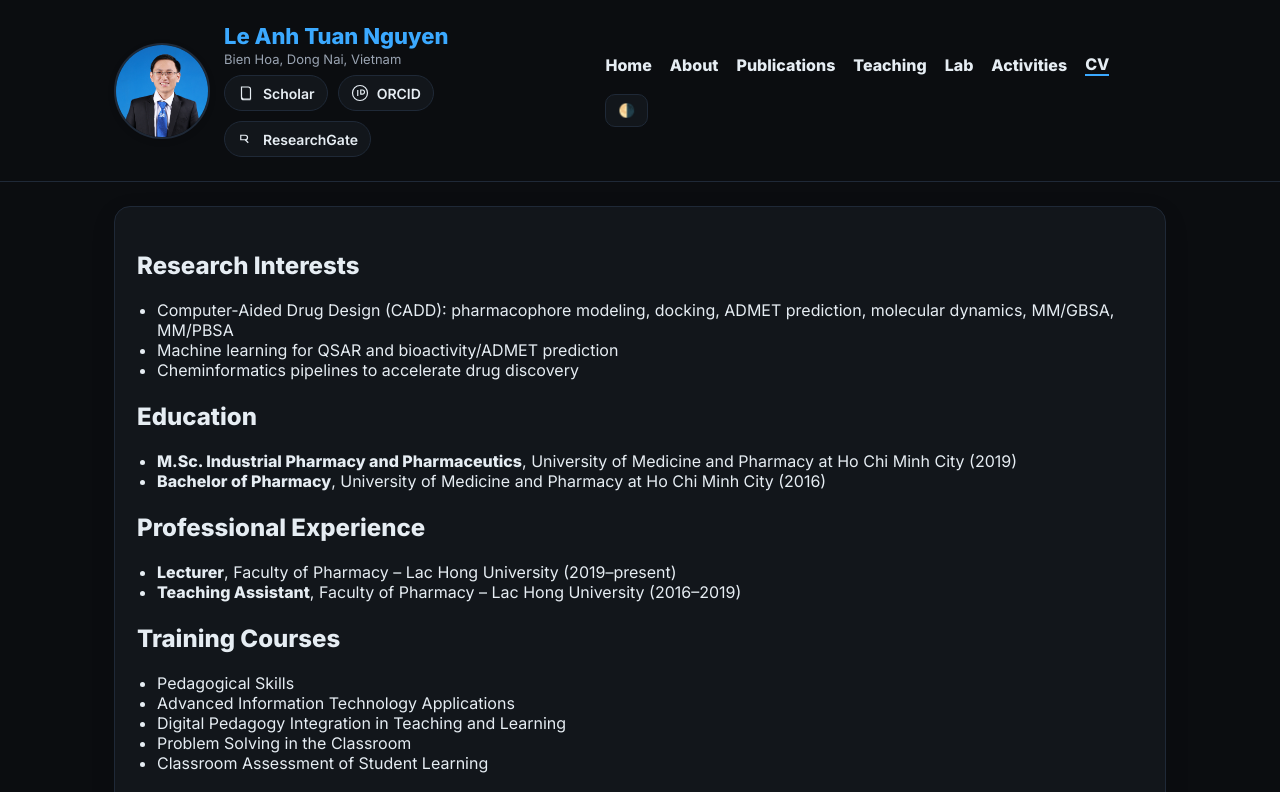
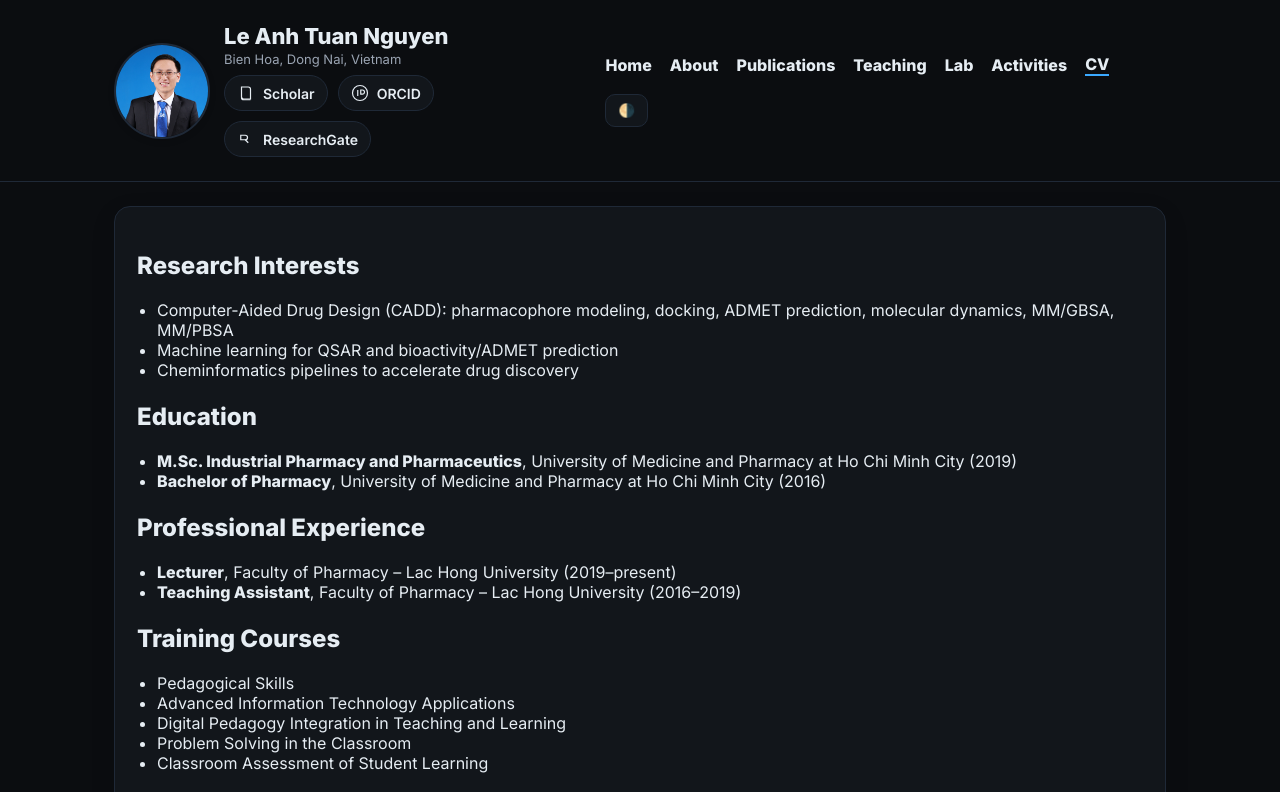
Before and after one commit to anhtuannbk/anhtuannbk.github.io, a plain HTML site: page cv.html in a window 1280 px wide. Shown: the top 792 px of the page. Drawn offline with Linux system fonts and the light colour scheme.

Commit message:
Update cv.html

```diff
--- a/cv.html
+++ b/cv.html
@@ -15,16 +15,13 @@
       --brand:#2563eb;--accent:#0ea5e9;--border:#e5e7eb;
     }
 
-    *{box-sizing:border-box}
-    body{margin:0;font-family:Inter,system-ui,-apple-system,Segoe UI,Roboto,"Helvetica Neue",Arial,"Noto Sans",sans-serif;background:var(--bg);color:var(--text)}
-    a{color:var(--brand);text-decoration:none}
-    a:hover{text-decoration:underline}
+    *{box-sizing:border-box}html,body{height:100%}body{margin:0;font-family:Inter,system-ui,-apple-system,Segoe UI,Roboto,Arial,sans-serif;background:var(--bg);color:var(--text)}
+a{color:var(--brand);text-decoration:none}a:hover{text-decoration:underline;opacity:.9}
     .container{max-width:1100px;margin:0 auto;padding:24px}
-
     /* Header: sticky + nền đặc, đồng bộ các trang khác */
     header.site{
       position: static; top:0; z-index:1000;
-      background:var(--bg);color: var(--brand);
+      background:var(--bg);
       border-bottom:1px solid var(--border);
     }
     .nav{display:flex;gap:18px;align-items:center;justify-content:space-between}
```
